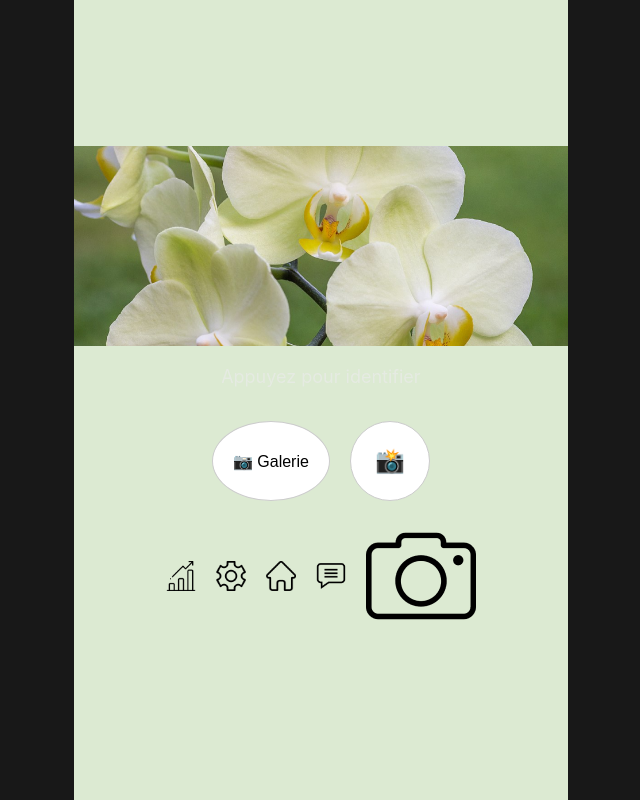
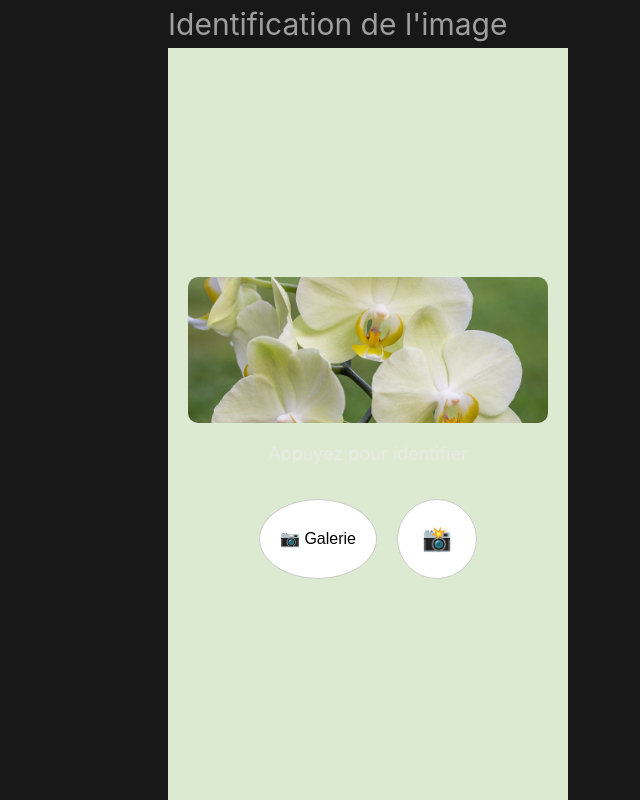
Before and after one commit to AtymmoJohanna/Orchidea, a Vue app in the folder frontend/: page /camera in a window 1280 px wide. Shown: the top 800 px of the page, without its empty margins (72-712 px from the left). Built offline with nearby package versions, Linux system fonts and the light colour scheme.

Commit message:
Application des routes

```diff
--- a/frontend/src/App.vue
+++ b/frontend/src/App.vue
@@ -3,7 +3,7 @@
 </template>
 
 <script>
-import MapsVue from "@/components/MapsVue.vue";
+import MapsVue from "@/components/MapsComponent.vue";
 
 export default {
   components: {
--- /dev/null
+++ b/frontend/src/components/CameraComponent.vue
@@ -0,0 +1,105 @@
+<template>
+  <div class="camera-container">
+    <div class="content">
+      <div class="image-container">
+        <img src="@/assets/img-fond.png" alt="Fleur" class="top-image" />
+      </div>
+
+      <p class="text">Appuyez pour identifier</p>
+
+      <div class="buttons">
+        <button class="gallery-button">📷 Galerie</button>
+        <button class="camera-button">📸</button>
+      </div>
+    </div>
+  </div>
+</template>
+
+<script>
+import FooterVue from "@/components/FooterVue.vue";
+
+export default {
+  components: {
+    FooterVue, // ✅ Ajout du footer pour cohérence
+  },
+};
+</script>
+
+<style scoped>
+.camera-container {
+  position: relative;
+  padding-bottom: 60px; /* Pour éviter que le footer ne cache les éléments */
+  background-color: #dcead2;
+  display: flex;
+  flex-direction: column;
+  align-items: center;
+  justify-content: center;
+  height: 100vh;
+}
+
+.content {
+  width: 90%;
+  max-width: 400px;
+  display: flex;
+  flex-direction: column;
+  align-items: center;
+  text-align: center;
+}
+
+.input-field {
+  width: 100%;
+  padding: 10px;
+  margin-bottom: 10px;
+  border: 1px solid #ccc;
+  border-radius: 5px;
+}
+
+.search-button {
+  padding: 10px;
+  border: none;
+  background-color: #4caf50;
+  color: white;
+  border-radius: 5px;
+  cursor: pointer;
+}
+
+.image-container {
+  width: 100%;
+  text-align: center;
+  margin-top: 20px;
+}
+
+.top-image {
+  width: 100%;
+  max-height: 200px;
+  object-fit: cover;
+  border-radius: 10px;
+}
+
+.text {
+  font-size: 18px;
+  margin: 10px 0;
+}
+
+.buttons {
+  display: flex;
+  gap: 20px;
+  margin-top: 20px;
+}
+
+.gallery-button,
+.camera-button {
+  font-size: 16px;
+  padding: 10px 20px;
+  border-radius: 50%;
+  background: white;
+  border: 1px solid #ccc;
+  cursor: pointer;
+}
+
+.camera-button {
+  width: 80px;
+  height: 80px;
+  font-size: 24px;
+}
+</style>
--- a/frontend/src/components/CameraVue.vue
+++ /dev/null
@@ -1,76 +0,0 @@
-<template>
-  <div class="camera-view">
-    <div class="image-container">
-      <img src="@/assets/img-fond.png" alt="Fleur" class="top-image" />
-    </div>
-
-    <p class="text">Appuyez pour identifier</p>
-
-    <div class="buttons">
-      <button class="gallery-button">📷 Galerie</button>
-      <button class="camera-button">📸</button>
-    </div>
-
-    <!-- Footer inclus -->
-    <FooterVue />
-  </div>
-</template>
-
-<script>
-import FooterVue from "@/components/FooterVue.vue";
-
-export default {
-  components: {
-    FooterVue,
-  },
-};
-</script>
-
-<style scoped>
-.camera-view {
-  display: flex;
-  flex-direction: column;
-  align-items: center;
-  justify-content: center;
-  height: 100vh;
-  background-color: #dcead2;
-}
-
-.image-container {
-  width: 100%;
-  text-align: center;
-}
-
-.top-image {
-  width: 100%;
-  max-height: 200px;
-  object-fit: cover;
-}
-
-.text {
-  font-size: 18px;
-  margin: 10px 0;
-}
-
-.buttons {
-  display: flex;
-  gap: 20px;
-  margin-top: 20px;
-}
-
-.gallery-button,
-.camera-button {
-  font-size: 16px;
-  padding: 10px 20px;
-  border-radius: 50%;
-  background: white;
-  border: 1px solid #ccc;
-  cursor: pointer;
-}
-
-.camera-button {
-  width: 80px;
-  height: 80px;
-  font-size: 24px;
-}
-</style>
--- a/frontend/src/components/MapsVue.vue
+++ b/frontend/src/components/MapsComponent.vue
@@ -4,8 +4,7 @@
     <button @click="geocodeAddress">Rechercher</button>
     <div id="map"></div>
 
-    <!-- Ajout du footer -->
-    <FooterVue />
+
   </div>
 </template>
 
```
Also changed, not shown: frontend/src/router/index.js (+6 -5 lines).
